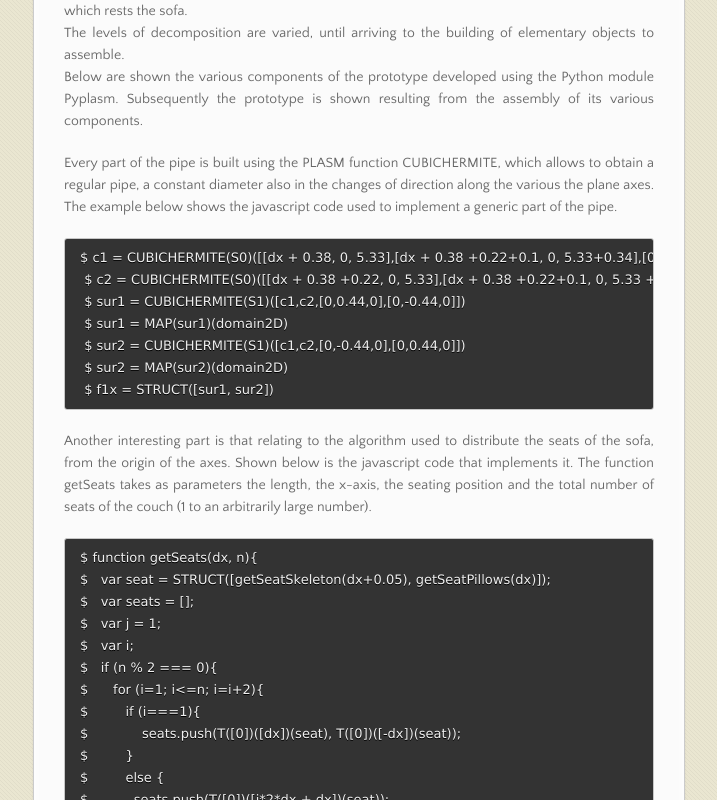
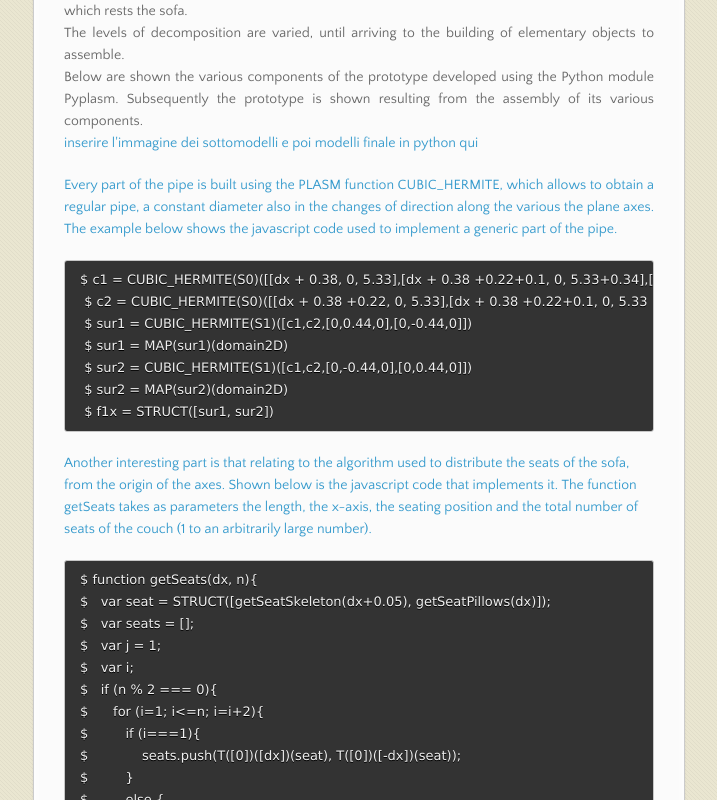
Before and after one commit to octawizard/final-project, a plain HTML site: page index.html in a window 1280 px wide. Shown: the part 3200-4000 px from the top of the page, without its empty margins (282-999 px from the left). Drawn offline with nearby package versions, Linux system fonts and the light colour scheme.

Commit message:
update LC2 text

```diff
--- a/index.html
+++ b/index.html
@@ -99,14 +99,15 @@ At first the models have been implemented as prototypes using the Python module
   Increasing the level of detail of decomposition, we have that the two parts are in turn divided into <strong>smaller sub-models</strong>. For example, the "seat" is divided into subparts that represent the various cushions that compose it, as well as the frame tubes encircling it on the back. Regarding the armrests, we have a decomposition in a complex system of pipes that form the structure on which rests the sofa.<br>
   The levels of decomposition are varied, until arriving to the building of elementary objects to assemble.<br>
   Below are shown the various components of the prototype developed using the Python module Pyplasm. Subsequently the prototype is shown resulting from the assembly of its various components.<br>
-
-<p>Every part of the pipe is built using the PLASM function CUBICHERMITE, which allows to obtain a regular pipe, a constant diameter also in the changes of direction along the various the plane axes. The example below shows the javascript code used to implement a generic part of the pipe.
+<a href="https://github.com/octawizard/final-project/blob/master/python/LC2.py" target="_blank">
+inserire l'immagine dei sottomodelli e poi modelli finale in python qui
+<p>Every part of the pipe is built using the PLASM function CUBIC_HERMITE, which allows to obtain a regular pipe, a constant diameter also in the changes of direction along the various the plane axes. The example below shows the javascript code used to implement a generic part of the pipe.
 </p>
-<pre><code>$ c1 = CUBICHERMITE(S0)([[dx + 0.38, 0, 5.33],[dx + 0.38 +0.22+0.1, 0, 5.33+0.34],[0,0,0.75],[0.75,0,0]])
- $ c2 = CUBICHERMITE(S0)([[dx + 0.38 +0.22, 0, 5.33],[dx + 0.38 +0.22+0.1, 0, 5.33 +0.12],[0,0,0.25],[0.25,0,0]])
- $ sur1 = CUBICHERMITE(S1)([c1,c2,[0,0.44,0],[0,-0.44,0]])
+<pre><code>$ c1 = CUBIC_HERMITE(S0)([[dx + 0.38, 0, 5.33],[dx + 0.38 +0.22+0.1, 0, 5.33+0.34],[0,0,0.75],[0.75,0,0]])
+ $ c2 = CUBIC_HERMITE(S0)([[dx + 0.38 +0.22, 0, 5.33],[dx + 0.38 +0.22+0.1, 0, 5.33 +0.12],[0,0,0.25],[0.25,0,0]])
+ $ sur1 = CUBIC_HERMITE(S1)([c1,c2,[0,0.44,0],[0,-0.44,0]])
  $ sur1 = MAP(sur1)(domain2D)
- $ sur2 = CUBICHERMITE(S1)([c1,c2,[0,-0.44,0],[0,0.44,0]])
+ $ sur2 = CUBIC_HERMITE(S1)([c1,c2,[0,-0.44,0],[0,0.44,0]])
  $ sur2 = MAP(sur2)(domain2D)
  $ f1x = STRUCT([sur1, sur2])
 </code></pre>
@@ -150,6 +151,9 @@ $ DRAW(modelLC2);
 
 <p>Here is a picture of the complete model implemented by exploiting plasm.js LC2.
 </p>
+<a href="https://github.com/octawizard/final-project/blob/master/LC2.js" target="_blank">
+inserire l'immagine del modello in plasm.js di divano e poltrona qui
+</a>
 
 <h3>
 <a name="lc4-chaise-longue--rglage-continu-1928" class="anchor" href="#lc4-chaise-longue--rglage-continu-1928"><span class="octicon octicon-link"></span></a>LC4 Chaise Longue à réglage continu (1928)</h3>
```
